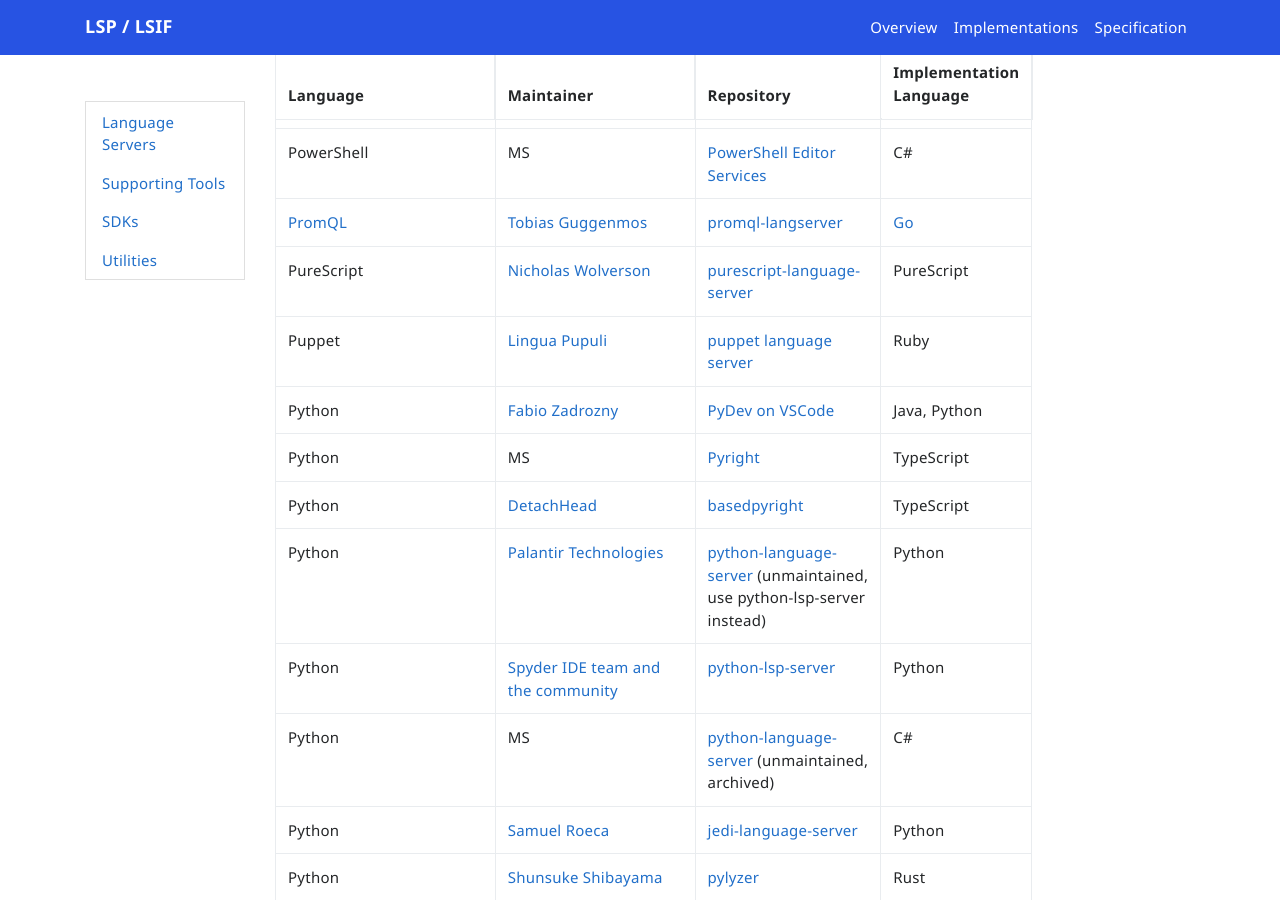
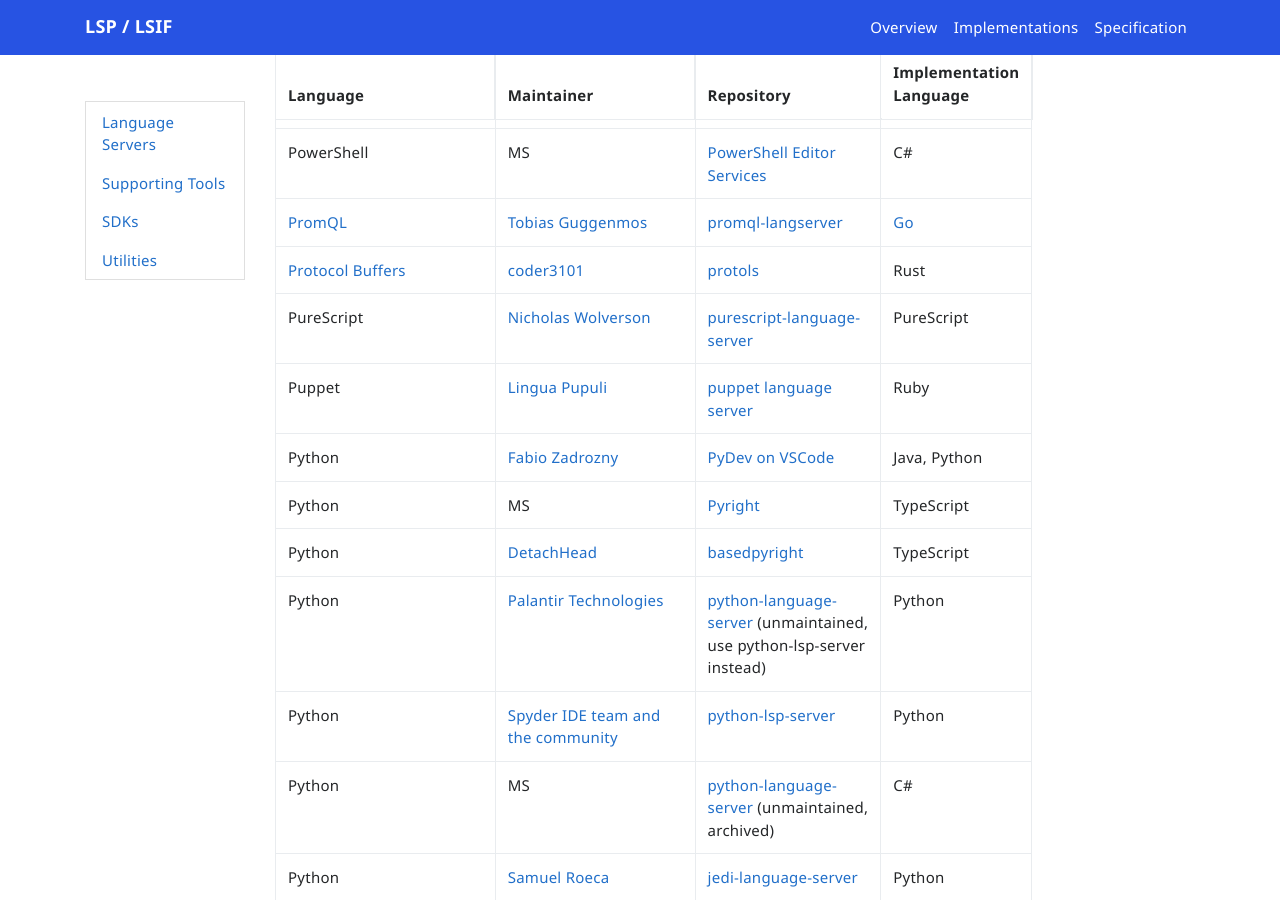
Before and after one commit to microsoft/language-server-protocol, a Jekyll site: the page built from _implementors/servers.md, in a window 1280 px wide and 900 px high, scrolled down 9385 px. Built offline with Jekyll 4.4.1, drawn with Linux system fonts in a browser that asks for light colours; nearby versions of some CDN libraries; comment, search, counter and statistics services are not loaded.

Commit message:
add-protobuf-lsp

```diff
--- a/_implementors/servers.md
+++ b/_implementors/servers.md
@@ -174,6 +174,7 @@
 | PowerPC Assembly | [Noah Fields](https://github.com/OGoodness) | [PowerPC Support](https://github.com/OGoodness/VSCode-PowerPC-Syntax) | TypeScript |
 | PowerShell | MS | [PowerShell Editor Services](https://github.com/PowerShell/PowerShellEditorServices) | C# |
 | [PromQL](https://prometheus.io/docs/prometheus/latest/querying/basics/) | [Tobias Guggenmos](https://github.com/slrtbtfs) | [promql-langserver](https://github.com/prometheus-community/promql-langserver) | [Go](https://golang.org/) |
+| [Protocol Buffers](https://protobuf.dev/) | [coder3101](https://github.com/coder3101/protols) | [protols](https://github.com/coder3101/protols) | Rust |
 | PureScript | [Nicholas Wolverson](https://github.com/nwolverson) | [purescript-language-server](https://github.com/nwolverson/purescript-language-server) | PureScript |
 | Puppet| [Lingua Pupuli](https://github.com/lingua-pupuli) | [puppet language server](https://github.com/lingua-pupuli/puppet-editor-services) | Ruby |
 | Python| [Fabio Zadrozny](https://github.com/fabioz/) | [PyDev on VSCode](http://www.pydev.org/vscode/index.html) | Java, Python |
```
